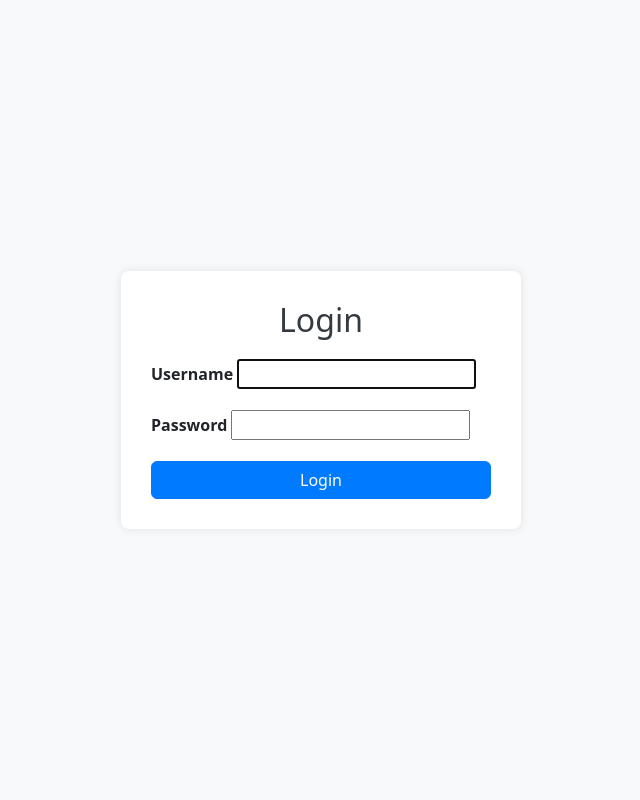
After one commit to anishiocod/student_management, a Django app: page /login/ in a window 1280 px wide. The commit adds this page. Shown: the whole page, without its empty margins (319-959 px from the left). Run offline with Django 5.2, Linux system fonts and the light colour scheme.

Commit message:
Add initial migrations, templates, and dashboard for office management
- Created initial migration files for the office app, including models for Course, Semester, Staff, Student, and InternalMark.
- Added login template with Bootstrap styling for user authentication.
- Implemented office staff dashboard template with functionality for searching and filtering students, and actions based on staff type.
- Introduced custom template tags for enhanced functionality in templates.
- Updated settings and URL configurations for the office management project.

```diff
--- /dev/null
+++ b/office/templates/office/login.html
@@ -0,0 +1,73 @@
+{% load static %}
+<!DOCTYPE html>
+<html lang="en">
+<head>
+    <meta charset="UTF-8">
+    <meta name="viewport" content="width=device-width, initial-scale=1.0">
+    <title>Login</title>
+    <!-- Bootstrap CSS -->
+    <link href="https://cdn.jsdelivr.net/npm/bootstrap@5.3.0/dist/css/bootstrap.min.css" rel="stylesheet">
+    <style>
+        body {
+            background-color: #f8f9fa;
+            display: flex;
+            justify-content: center;
+            align-items: center;
+            min-height: 100vh;
+        }
+        .login-container {
+            background-color: #ffffff;
+            padding: 30px;
+            border-radius: 8px;
+            box-shadow: 0 0 10px rgba(0, 0, 0, 0.1);
+            width: 100%;
+            max-width: 400px;
+        }
+        .login-container h2 {
+            margin-bottom: 20px;
+            color: #343a40;
+            text-align: center;
+        }
+        .form-label {
+            font-weight: bold;
+        }
+        .btn-primary {
+            background-color: #007bff;
+            border-color: #007bff;
+            width: 100%;
+        }
+        .btn-primary:hover {
+            background-color: #0056b3;
+            border-color: #0056b3;
+        }
+        .alert {
+            margin-top: 15px;
+        }
+    </style>
+</head>
+<body>
+    <div class="login-container">
+        <h2>Login</h2>
+        {% if form.errors %}
+            <div class="alert alert-danger" role="alert">
+                Your username and password didn't match. Please try again.
+            </div>
+        {% endif %}
+        <form method="post">
+            {% csrf_token %}
+            <div class="mb-3">
+                <label for="{{ form.username.id_for_label }}" class="form-label">Username</label>
+                {{ form.username }}
+            </div>
+            <div class="mb-3">
+                <label for="{{ form.password.id_for_label }}" class="form-label">Password</label>
+                {{ form.password }}
+            </div>
+            <button type="submit" class="btn btn-primary">Login</button>
+        </form>
+    </div>
+
+    <!-- Bootstrap JS (optional, for some components) -->
+    <script src="https://cdn.jsdelivr.net/npm/bootstrap@5.3.0/dist/js/bootstrap.bundle.min.js"></script>
+</body>
+</html>
--- a/office/urls.py
+++ b/office/urls.py
@@ -3,7 +3,7 @@ from . import views
 
 urlpatterns = [
     path('', views.home, name='home'),
-    path('student/detail/', views.student_detail, name='student_detail'),
+    path('student/detail/<int:student_id>/', views.student_detail, name='student_detail'),
     path('staff/teaching/', views.teaching_staff_view, name='teaching_staff_view'),
     path('staff/non-teaching/', views.non_teaching_staff_view, name='non_teaching_staff_view'),
     path('notifications/', views.notification_list, name='notification_list'),
@@ -12,4 +12,6 @@ urlpatterns = [
     path('staff/manage-attendance/', views.manage_attendance, name='manage_attendance'),
     path('staff/upload-marks/', views.upload_internal_marks, name='upload_internal_marks'),
     path('admin/reports/', views.admin_reports_view, name='admin_reports'),
+    path('student/dashboard/', views.student_dashboard, name='student_dashboard'),
+    path('staff/dashboard/', views.office_staff_dashboard, name='office_staff_dashboard'),
 ]
--- a/office/views.py
+++ b/office/views.py
@@ -1,8 +1,23 @@
 from django.shortcuts import render, get_object_or_404, redirect
 from django.contrib.auth.decorators import login_required, user_passes_test
+from django.contrib.auth.views import LoginView
+from django.contrib.auth import authenticate, login
+from django.urls import reverse_lazy
+from django.db.models import Q # Added this import
 from .models import Student, Staff, Notification, Fee, Attendance, InternalMark, Subject
 from .forms import FeeForm, AttendanceForm, InternalMarkForm, StudentRegistrationForm
 from django.utils import timezone
+
+class CustomLoginView(LoginView):
+    template_name = 'office/login.html'
+
+    def get_success_url(self):
+        user = self.request.user
+        if hasattr(user, 'student'):
+            return reverse_lazy('student_dashboard')
+        elif hasattr(user, 'staff'):
+            return reverse_lazy('office_staff_dashboard')
+        return reverse_lazy('home') # Default redirect for other users
 
 def is_teaching_staff(user):
     return user.is_authenticated and hasattr(user, 'staff') and user.staff.staff_type == 'Teaching'
@@ -14,12 +29,14 @@ def home(request):
     return render(request, 'office/home.html')
 
 @login_required
-def student_detail(request):
-    try:
-        student = Student.objects.get(user=request.user)
-    except Student.DoesNotExist:
-        # Handle case where the logged-in user is not a student
-        return render(request, 'office/not_a_student.html')
+def student_detail(request, student_id=None):
+    if student_id:
+        student = get_object_or_404(Student, pk=student_id)
+    else:
+        try:
+            student = Student.objects.get(user=request.user)
+        except Student.DoesNotExist:
+            return render(request, 'office/not_a_student.html')
     return render(request, 'office/student_detail.html', {'student': student})
 
 @user_passes_test(is_teaching_staff)
@@ -121,3 +138,60 @@ def notification_list(request):
 @user_passes_test(is_non_teaching_staff)
 def admin_reports_view(request):
     return render(request, 'office/admin_reports.html')
+
+@login_required
+def student_dashboard(request):
+    try:
+        student = Student.objects.get(user=request.user)
+    except Student.DoesNotExist:
+        return render(request, 'office/not_a_student.html') # Or redirect to a page indicating no student profile
+
+    return redirect('student_detail', student_id=student.id)
+
+@user_passes_test(lambda u: hasattr(u, 'staff')) # Accessible to any staff type
+def office_staff_dashboard(request):
+    students = Student.objects.all()
+    query = request.GET.get('q')
+    department_filter = request.GET.get('department')
+    semester_filter = request.GET.get('semester')
+    fee_status_filter = request.GET.get('fee_status')
+
+    if query:
+        students = students.filter(
+            Q(name__icontains=query) |
+            Q(apaar_id__icontains=query) |
+            Q(department__name__icontains=query) |
+            Q(semester__name__icontains=query)
+        )
+
+    if department_filter:
+        students = students.filter(department__name=department_filter)
+
+    if semester_filter:
+        students = students.filter(semester__name=semester_filter)
+
+    if fee_status_filter:
+        # This requires joining with the Fee model, which can be complex for direct filtering
+        # For simplicity, let's assume we want students who *have* a fee record with that status
+        # A more robust solution might involve annotating students with their latest fee status
+        if fee_status_filter == 'Paid':
+            students = students.filter(fee__status='Paid').distinct()
+        elif fee_status_filter == 'Not Paid':
+            students = students.filter(fee__status='Not Paid').distinct()
+
+
+    departments = Course.objects.all()
+    semesters = Semester.objects.all()
+    fee_statuses = [('Paid', 'Paid'), ('Not Paid', 'Not Paid')]
+
+    context = {
+        'students': students,
+        'departments': departments,
+        'semesters': semesters,
+        'fee_statuses': fee_statuses,
+        'selected_department': department_filter,
+        'selected_semester': semester_filter,
+        'selected_fee_status': fee_status_filter,
+        'query': query,
+    }
+    return render(request, 'office/office_staff_dashboard.html', context)
--- a/office_management/settings.py
+++ b/office_management/settings.py
@@ -121,3 +121,6 @@ STATIC_URL = 'static/'
 # https://docs.djangoproject.com/en/5.2/ref/settings/#default-auto-field
 
 DEFAULT_AUTO_FIELD = 'django.db.models.BigAutoField'
+
+LOGIN_URL = 'login'
+LOGIN_REDIRECT_URL = 'home' # This will be overridden by CustomLoginView's get_success_url
--- a/office_management/urls.py
+++ b/office_management/urls.py
@@ -16,8 +16,12 @@ Including another URLconf
 """
 from django.contrib import admin
 from django.urls import path, include
+from django.contrib.auth import views as auth_views
+from office.views import CustomLoginView # Import your custom login view
 
 urlpatterns = [
     path('admin/', admin.site.urls),
     path('office/', include('office.urls')),
+    path('login/', CustomLoginView.as_view(), name='login'),
+    path('logout/', auth_views.LogoutView.as_view(next_page='login'), name='logout'),
 ]
```
Also changed, not shown: office/templates/office/base.html (+8 -12 lines), office/templates/office/office_staff_dashboard.html (added, +113 -0 lines).
